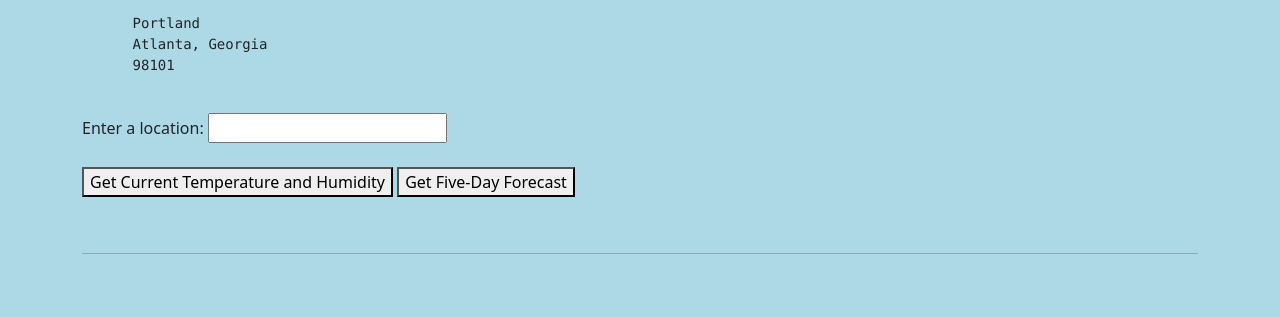
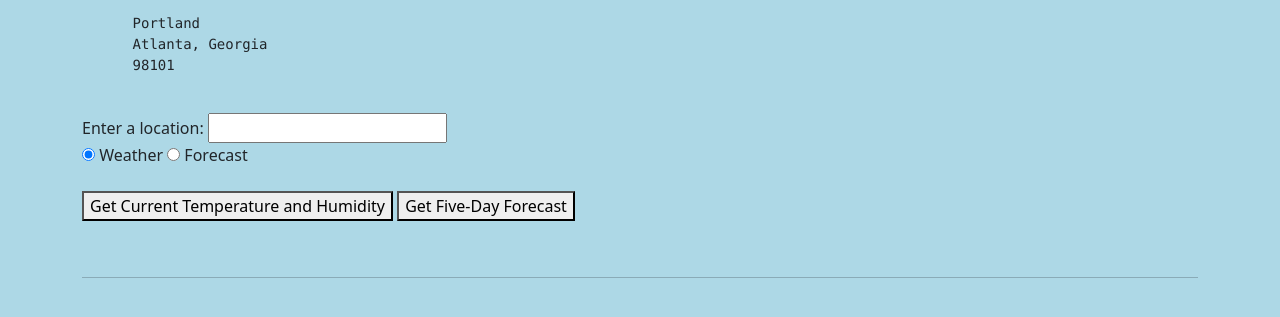
Before and after one commit to mejia-dev/openweather-test, a website built with webpack: page src/index.html in a window 1280 px wide. Shown: the part 107-424 px from the top of the page. Built offline with nearby package versions, Linux system fonts and the light colour scheme.

Commit message:
Add radio button for weather vs forecast

```diff
--- a/src/index.html
+++ b/src/index.html
@@ -14,8 +14,18 @@
     <form id="tempHumidForm">
       <label for="location">Enter a location:</label>
       <input id="location" type="text" name="location">
+      <br>
+      <label>
+        <input type="radio" name="outputOption" value="weather" checked>
+        Weather
+      </label>
+      <label>
+        <input type="radio" name="outputOption" value="forecast">
+        Forecast
+      </label>
       <br><br>
-      <button type="submit" class="btn-success" id="tempHumidButton">Get Current Temperature and Humidity</button>
+
+      <button type="submit" class="btn-success" id="formSubmit">Get Current Temperature and Humidity</button>
       <button type="submit" class="btn-success" id="fiveDayButton">Get Five-Day Forecast</button>
     </form>
     <br>
```
